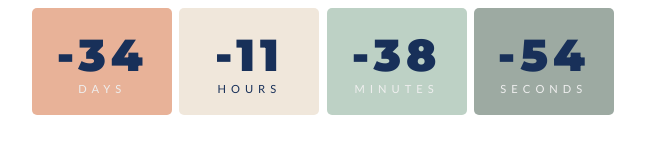
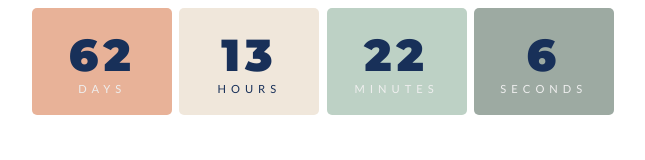
Before and after one commit to boredstudent1013/widget_notion, a plain HTML site: page countdown.html in a window 1280 px wide. Shown: the whole page, without its empty margins (317-962 px from the left). Drawn offline with Linux system fonts and the light colour scheme.

Commit message:
Update countdown.html

```diff
--- a/countdown.html
+++ b/countdown.html
@@ -103,7 +103,7 @@ body{
 </body>
 <script>
     const year = new Date().getFullYear();
-const myDate = new Date('March 12, 2021 00:00:00');
+const myDate = new Date('June 16, 2021 00:00:00');
 console.log(myDate);
 
 // countdown
```
